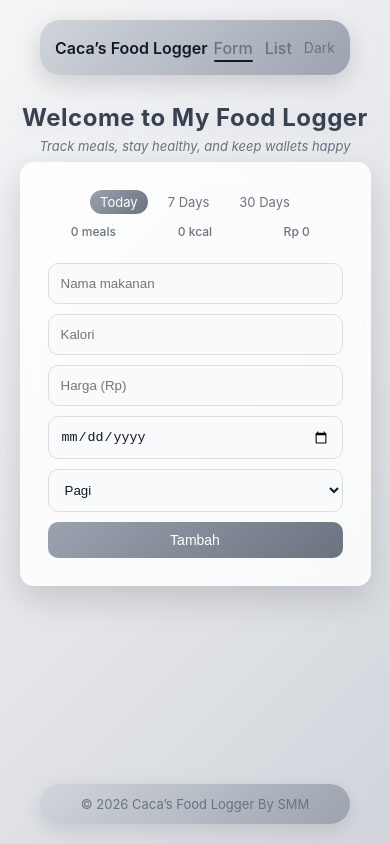
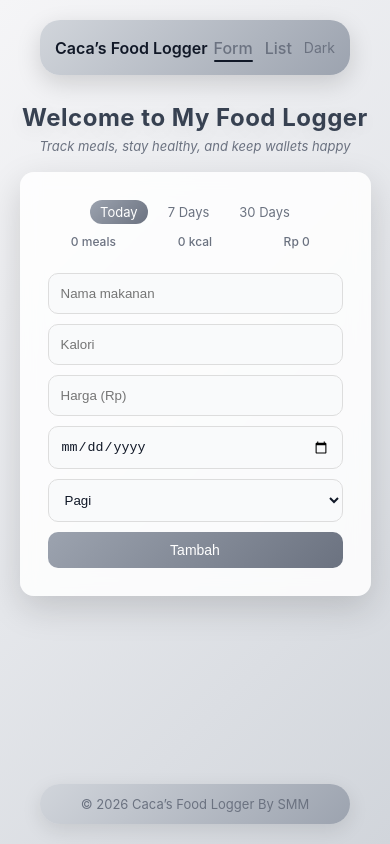
Before and after one commit to ksalsabilacaca/Cacas-Food-Logger, a React (Create React App) app in the folder frontend/: page / in a window 390 px wide. Built offline with nearby package versions, Linux system fonts and the light colour scheme; no server answers.

Commit message:
set biar bagus di hp dan tablet (4)

```diff
--- a/frontend/src/App.css
+++ b/frontend/src/App.css
@@ -337,8 +337,9 @@
 
   .content {
     align-items: flex-start;
+    padding-top: 10px;
+    padding-bottom: 20px;
   }
-
   .hero-bg h1 {
     font-size: 24px;
   }
```
